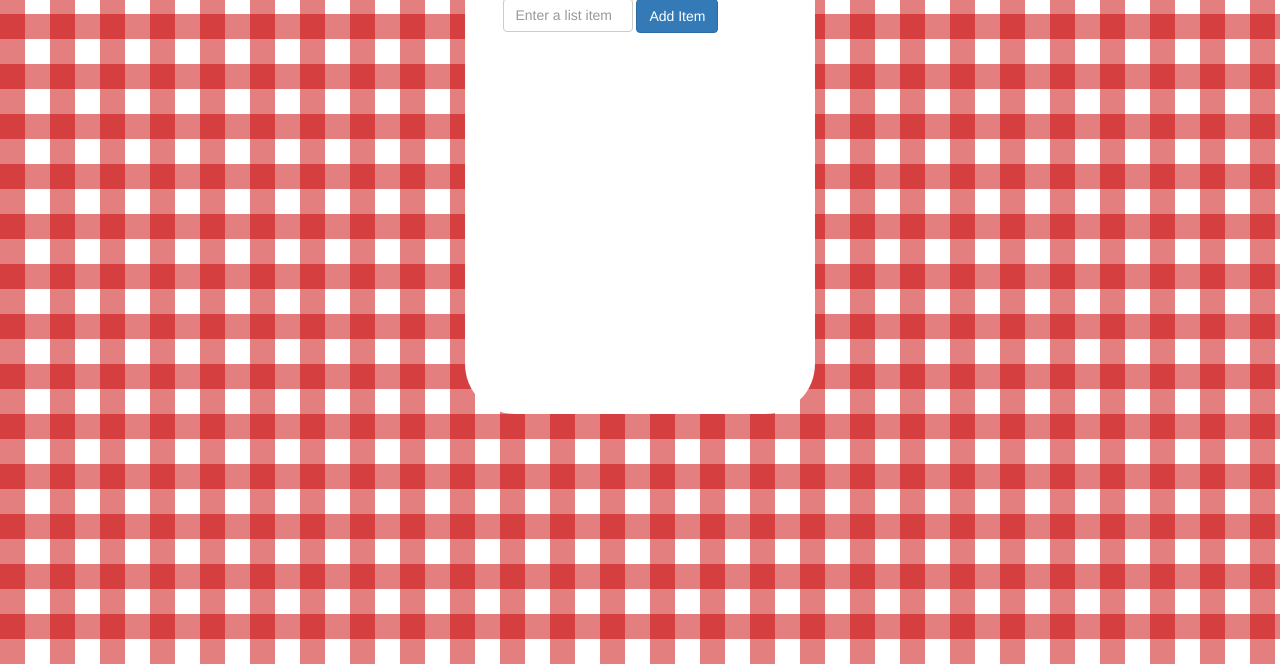
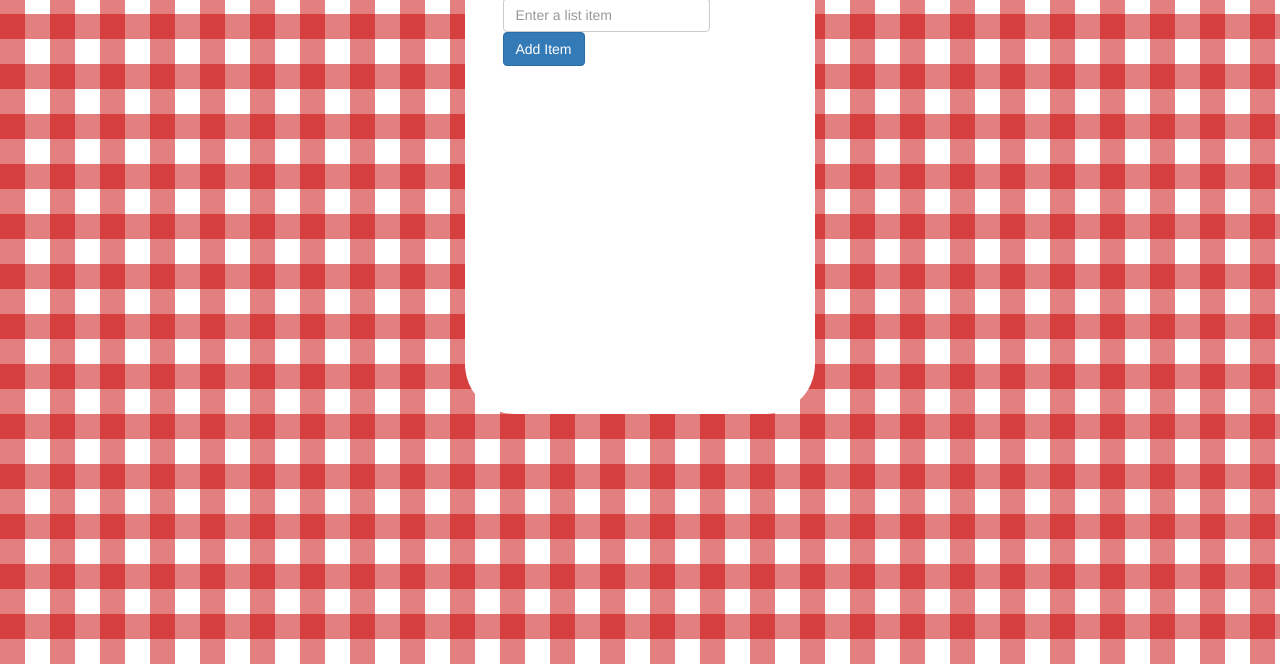
Before and after one commit to bcuz/shopping-list, a website: page index.html in a window 1280 px wide. Shown: the part 136-800 px from the top of the page. Drawn offline with nearby package versions, Linux system fonts and the light colour scheme; files that its build step writes are made by us from their sources.

Commit message:
fixed width

```diff
--- a/style.scss
+++ b/style.scss
@@ -25,7 +25,7 @@ h1 {
 
 .form-control {
   display: inline;
-  max-width: 130px;
+  width: 130px;
 }
 
 body {
```
